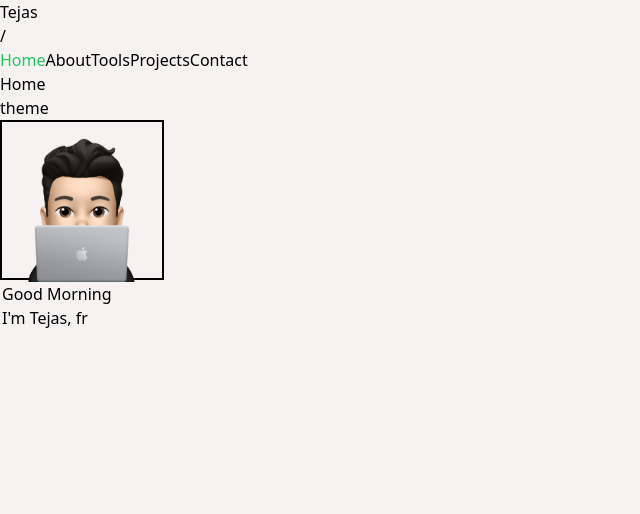
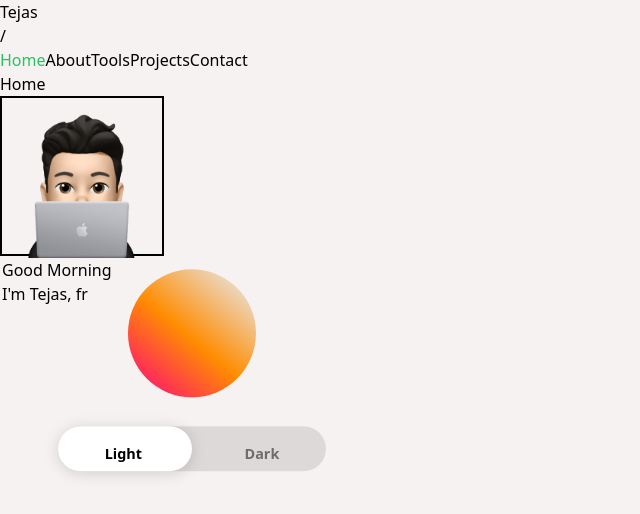
Before and after one commit to tejasnasa/portfolio-v2, a React (Vite) app: page / in a window 1280 px wide. Shown: the top 514 px of the page, without its empty margins (0-640 px from the left). Built offline with nearby package versions, Linux system fonts and the light colour scheme.

Commit message:
Create dark mode switch

```diff
--- a/src/App.tsx
+++ b/src/App.tsx
@@ -36,7 +36,7 @@ const App = () => {
           <Routes>
             <Route
               path="/"
-              element={<Home onChangeTheme={handleThemeChange} />}
+              element={<Home onClick={handleThemeChange} />}
             />
             <Route path="/projects" element={<Projects />} />
             <Route path="/tools" element={<Tools />} />
--- /dev/null
+++ b/src/components/home/ThemeSwitch.tsx
@@ -0,0 +1,32 @@
+interface ThemeSwitchProps {
+  onClick: () => void;
+}
+
+const ThemeSwitch = ({ onClick }: ThemeSwitchProps) => {
+  return (
+    <div className="h-40 w-96">
+      <input
+        id="switch"
+        type="checkbox"
+        onChange={onClick}
+      />
+      <div className="app">
+        <div className="content">
+          <div className="circle">
+            <div className="crescent"></div>
+          </div>
+
+          <label htmlFor="switch">
+            <div className="toggle"></div>
+            <div className="names">
+              <p className="light">Light</p>
+              <p className="dark">Dark</p>
+            </div>
+          </label>
+        </div>
+      </div>
+    </div>
+  );
+};
+
+export default ThemeSwitch;
--- a/src/index.css
+++ b/src/index.css
@@ -35,3 +35,207 @@
       50% 0, 0 0, 50% 50%;
   }
 }
+
+
+/* Middle */
+.content {
+  display: -webkit-box;
+  display: -ms-flexbox;
+  display: flex;
+  -webkit-box-orient: vertical;
+  -webkit-box-direction: normal;
+  -ms-flex-direction: column;
+  flex-direction: column;
+  margin: auto;
+  text-align: center;
+  width: 70%;
+  -webkit-transform: translateY(5%);
+  -ms-transform: translateY(5%);
+  transform: translateY(5%);
+}
+
+.circle {
+  position: relative;
+  border-radius: 100%;
+  width: 8rem;
+  height: 8rem;
+  background: linear-gradient(
+    40deg,
+    #ff0080,
+    #ff8c00,
+    #e8e8e8,
+    #8983f7,
+    #a3dafb 80%
+  );
+  background-size: 400%;
+  transition: background-position 0.6s;
+  margin: auto;
+}
+
+.crescent {
+  position: absolute;
+  border-radius: 100%;
+  right: 0;
+  width: 6rem;
+  height: 6rem;
+  background: #e8e8e8;
+  -webkit-transform: scale(0);
+  -ms-transform: scale(0);
+  transform: scale(0);
+  -webkit-transform-origin: top right;
+  -ms-transform-origin: top right;
+  transform-origin: top right;
+  -webkit-transition:
+    -webkit-transform 0.6s cubic-bezier(0.645, 0.045, 0.355, 1),
+    background-color 0.6s;
+  transition:
+    -webkit-transform 0.6s cubic-bezier(0.645, 0.045, 0.355, 1),
+    background-color 0.6s;
+  transition:
+    transform 0.6s cubic-bezier(0.645, 0.045, 0.355, 1),
+    background-color 0.6s;
+  transition:
+    transform 0.6s cubic-bezier(0.645, 0.045, 0.355, 1),
+    -webkit-transform 0.6s cubic-bezier(0.645, 0.045, 0.355, 1),
+    background-color 0.6s;
+}
+
+label,
+.toggle {
+  height: 2.8rem;
+  border-radius: 100px;
+}
+
+label {
+  width: 100%;
+  background-color: rgba(0, 0, 0, 0.1);
+  border-radius: 100px;
+  position: relative;
+  margin: 1.8rem 0 4rem 0;
+  cursor: pointer;
+}
+
+.toggle {
+  position: absolute;
+  width: 50%;
+  background-color: #fff;
+  -webkit-box-shadow: 0 2px 15px rgba(0, 0, 0, 0.15);
+  box-shadow: 0 2px 15px rgba(0, 0, 0, 0.15);
+  -webkit-transition: -webkit-transform 0.3s
+    cubic-bezier(0.25, 0.46, 0.45, 0.94);
+  transition: -webkit-transform 0.3s cubic-bezier(0.25, 0.46, 0.45, 0.94);
+  transition: transform 0.3s cubic-bezier(0.25, 0.46, 0.45, 0.94);
+  transition:
+    transform 0.3s cubic-bezier(0.25, 0.46, 0.45, 0.94),
+    -webkit-transform 0.3s cubic-bezier(0.25, 0.46, 0.45, 0.94);
+}
+
+.names {
+  font-size: 90%;
+  font-weight: bolder;
+  color: black;
+  width: 65%;
+  margin-left: 17.5%;
+  margin-top: 6.5%;
+  position: absolute;
+  display: -webkit-box;
+  display: -ms-flexbox;
+  display: flex;
+  -webkit-box-pack: justify;
+  -ms-flex-pack: justify;
+  justify-content: space-between;
+  -webkit-user-select: none;
+  -moz-user-select: none;
+  -ms-user-select: none;
+  user-select: none;
+}
+
+.dark {
+  opacity: 0.5;
+}
+
+.mark {
+  border-radius: 100px;
+  background-color: black;
+}
+
+.time {
+  color: black;
+}
+/* -------- Switch Styles ------------*/
+[type="checkbox"] {
+  display: none;
+}
+/* Toggle */
+[type="checkbox"]:checked + .app .toggle {
+  -webkit-transform: translateX(100%);
+  -ms-transform: translateX(100%);
+  transform: translateX(100%);
+  background-color: #34323d;
+}
+
+[type="checkbox"]:checked + .app .dark {
+  opacity: 1;
+  color: white;
+}
+
+[type="checkbox"]:checked + .app .light {
+  opacity: 1;
+  color: white;
+}
+/* App */
+[type="checkbox"]:checked + .app .phone {
+  background-color: #26242e;
+  color: white;
+}
+/* Circle */
+[type="checkbox"]:checked + .app .crescent {
+  -webkit-transform: scale(1);
+  -ms-transform: scale(1);
+  transform: scale(1);
+  background: #26242e;
+}
+
+[type="checkbox"]:checked + .app .circle {
+  background-position: 100% 100%;
+}
+
+[type="checkbox"]:checked + .app .main-circle {
+  background: linear-gradient(40deg, #8983f7, #a3dafb 70%);
+}
+
+[type="checkbox"]:checked + .time {
+  color: white;
+}
+
+[type="checkbox"]:checked + .app .body .phone .menu .time {
+  color: white;
+}
+
+[type="checkbox"]:checked + .app .body .phone .menu .icons .network {
+  border-color: transparent transparent white transparent;
+}
+
+[type="checkbox"]:checked + .app .body .phone .menu .icons .battery {
+  background-color: white;
+}
+
+[type="checkbox"]:checked + .app .body {
+  border-radius: 40px;
+}
+
+.menu {
+  /*   background-color: blue; */
+  font-size: 80%;
+  opacity: 0.4;
+  padding: 0.8rem 1.8rem;
+  display: -webkit-box;
+  display: -ms-flexbox;
+  display: flex;
+  -webkit-box-pack: justify;
+  -ms-flex-pack: justify;
+  justify-content: space-between;
+  -webkit-box-align: center;
+  -ms-flex-align: center;
+  align-items: center;
+}
--- a/src/pages/Home.tsx
+++ b/src/pages/Home.tsx
@@ -1,15 +1,16 @@
 import Bio from "../components/home/Bio";
+import ThemeSwitch from "../components/home/ThemeSwitch";
 
 interface HomeProps {
-  onChangeTheme: () => void;
+  onClick: () => void;
 }
 
-const Home = ({ onChangeTheme }: HomeProps) => {
+const Home = ({ onClick }: HomeProps) => {
   return (
     <section className="dark:bg-black bg-[#F7F2F2] h-lvh dark:text-white">
       <h1>Home</h1>
-      <button onClick={onChangeTheme}>theme</button>
       <Bio />
+      <ThemeSwitch onClick={onClick} />
     </section>
   );
 };
```
